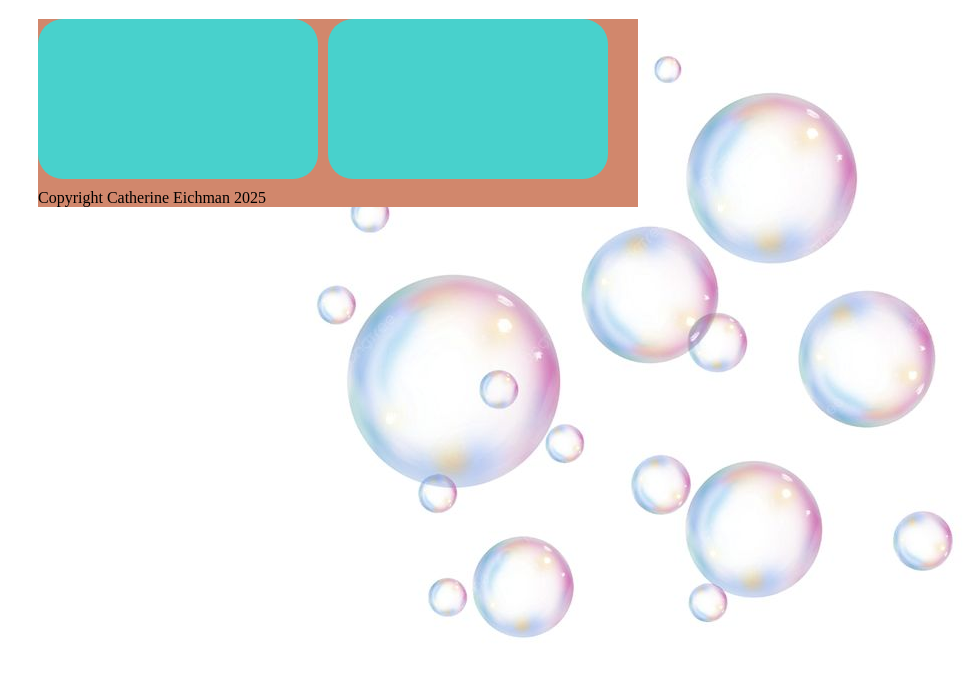
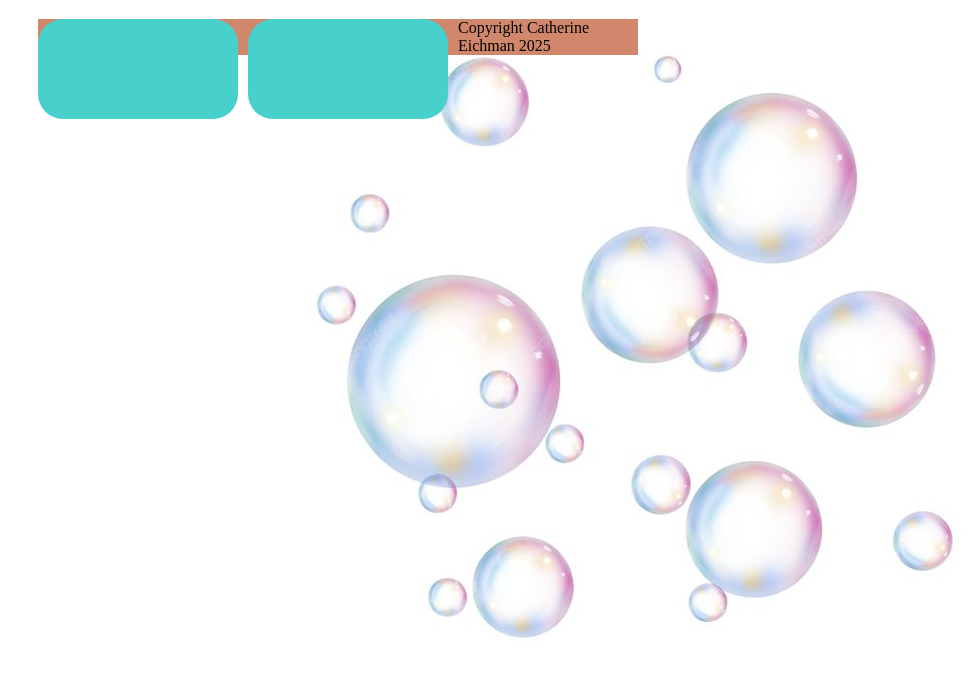
Before and after one commit to CatherineEichman/bathbombs, a plain HTML site: page index.html in a window 1280 px wide. Shown: the part 61-738 px from the top of the page, without its empty margins (302-1280 px from the left). Drawn offline with Linux system fonts and the light colour scheme.

Commit message:
Update main.css

```diff
--- a/main.css
+++ b/main.css
@@ -12,16 +12,16 @@ body{
     margin: 0 auto;
 }
 .left{
-    width: 280px;
-    height: 160px;
+    width: 200px;
+    height: 100px;
     background-color: mediumturquoise;
     border-radius: 25px;
     float: left;
     margin: 0px 10px 10px 0px;
 }
 .right{
-    width:280px;
-    height: 160px;
+    width:200px;
+    height: 100px;
     background-color: mediumturquoise;
     border-radius: 25px;
     float: left;
```
